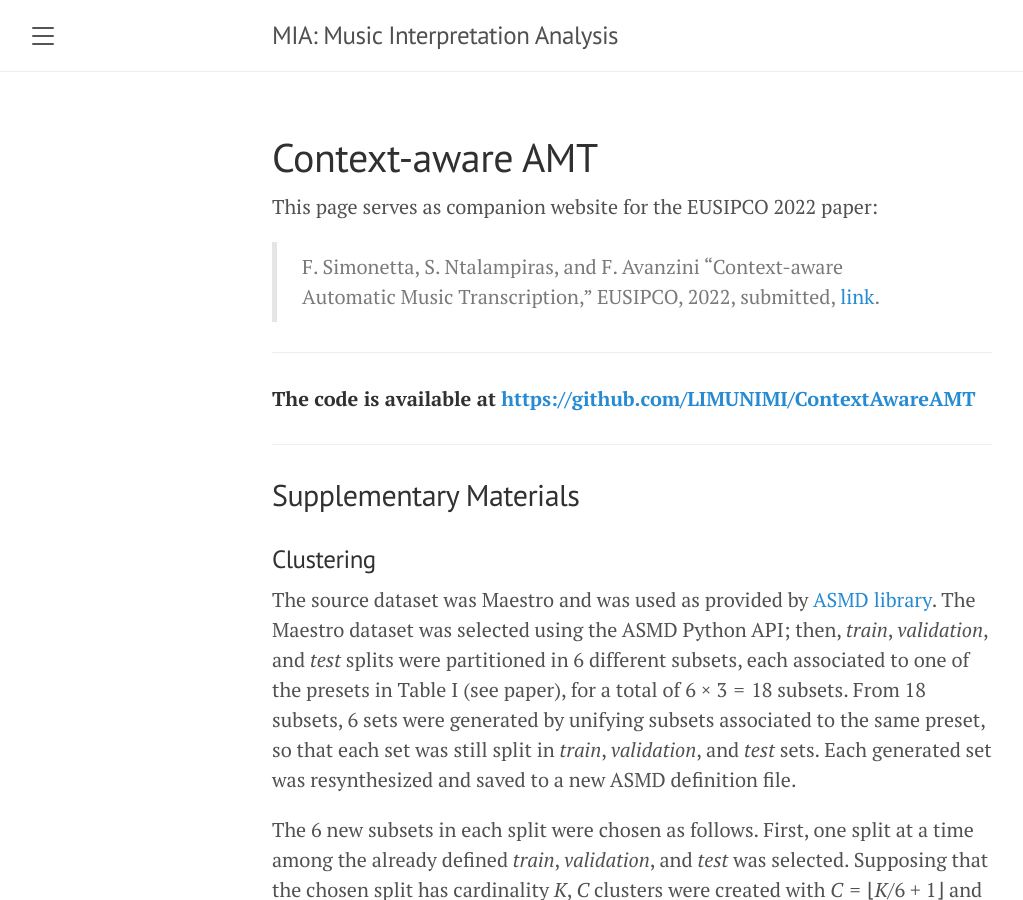
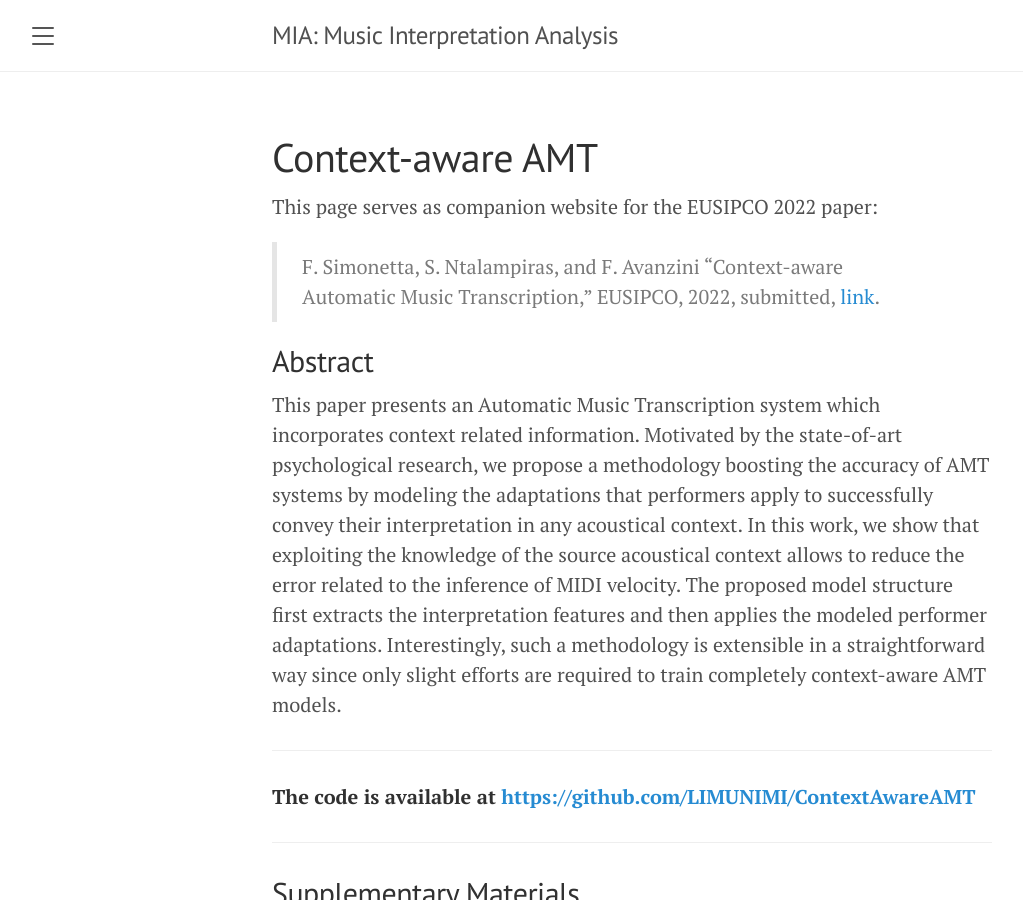
Before and after one commit to LIMUNIMI/MIA, a Jekyll site: the page built from eusipco/index.md, in a window 1280 px wide and 900 px high. Shown: the whole window, without its empty margins (8-1031 px from the left). Built offline with Jekyll 4.4.1, drawn with Linux system fonts in a browser that asks for light colours.

Commit message:
Added abstract for eusipco

```diff
--- a/eusipco/index.md
+++ b/eusipco/index.md
@@ -7,6 +7,19 @@ This page serves as companion website for the EUSIPCO 2022 paper:
 
 > F. Simonetta, S. Ntalampiras, and F. Avanzini “Context-aware Automatic Music Transcription,” EUSIPCO, 2022, submitted, [link]().
 
+## Abstract
+
+This paper presents an Automatic Music Transcription system which incorporates
+context related information. Motivated by the state-of-art psychological
+research, we propose a methodology boosting the accuracy of AMT systems by
+modeling the adaptations that performers apply to 	successfully convey their
+interpretation in any acoustical context. In this work, we show that exploiting
+the knowledge of the source acoustical context allows to reduce the error
+related to the inference of MIDI velocity. The proposed model structure first
+extracts the interpretation features and then applies the modeled performer
+adaptations. Interestingly, such a methodology is extensible in a
+straightforward way since only slight efforts are required to train completely
+context-aware AMT models.
 
 ---
 
```
